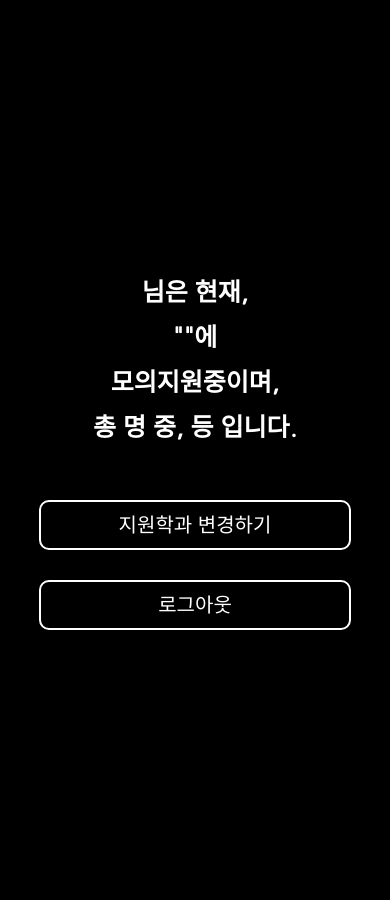
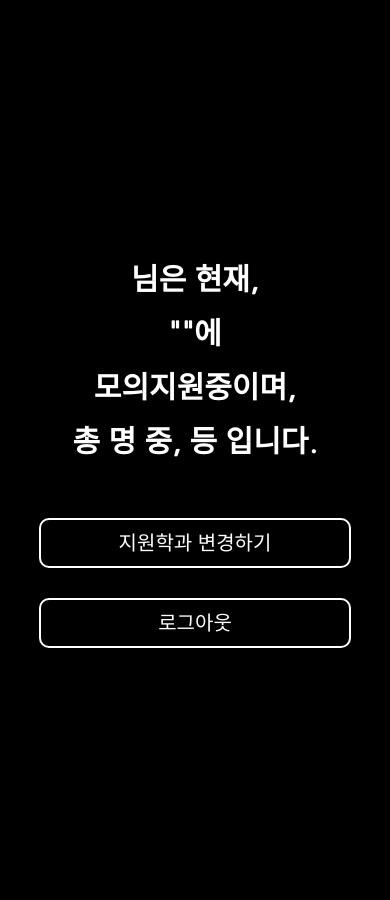
Before and after one commit to Yang-Min-Seok/Hufs_apply, a Flask app: page /show in a window 390 px wide. Run offline with Flask 2, Linux system fonts and the light colour scheme.

Commit message:
font size update

```diff
--- a/static/css/Apply/main_res.css
+++ b/static/css/Apply/main_res.css
@@ -21,7 +21,7 @@
 
     }
     #main .wrap .choose h3{
-        font-size: 25px !important;
+        font-size: 30px !important;
     }
     #main .wrap .choose form{
 
--- a/static/css/Show/main_res.css
+++ b/static/css/Show/main_res.css
@@ -15,7 +15,7 @@
         width:100% !important;
     }
     #main .wrap .result h3{
-        font-size: 25px !important;
+        font-size: 30px !important;
     }
     #main .wrap .result form{
 
```
